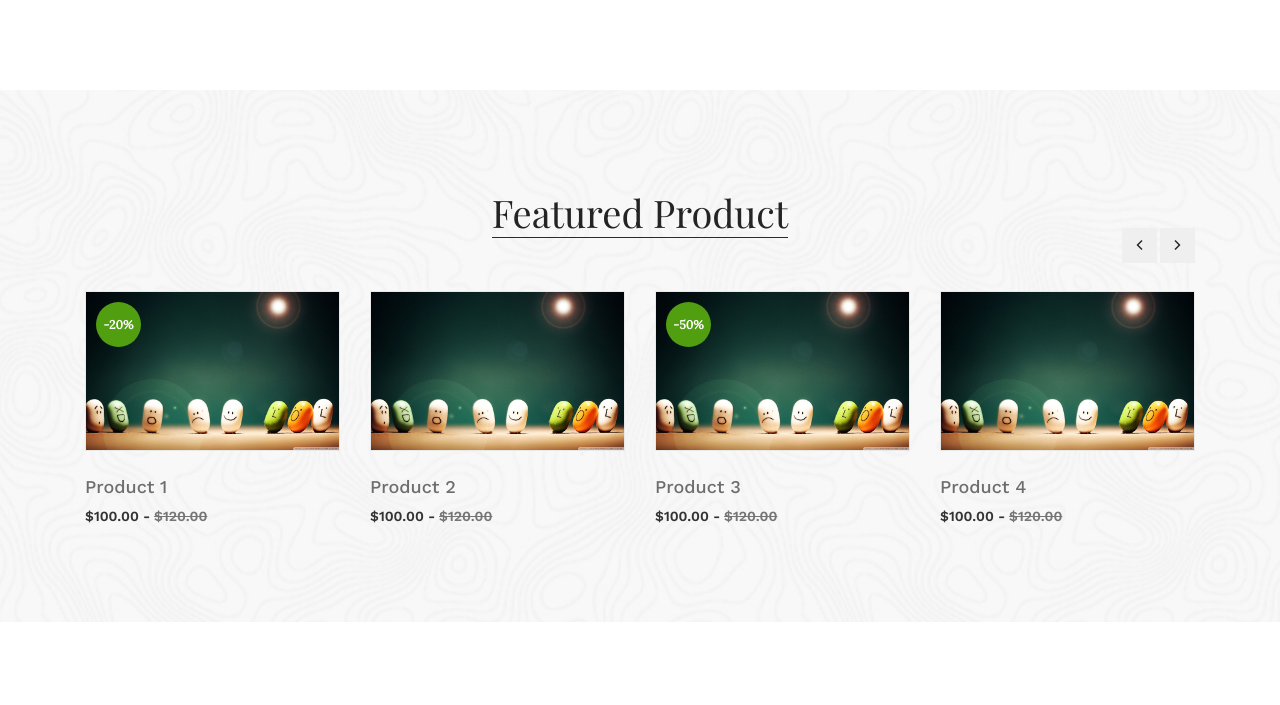
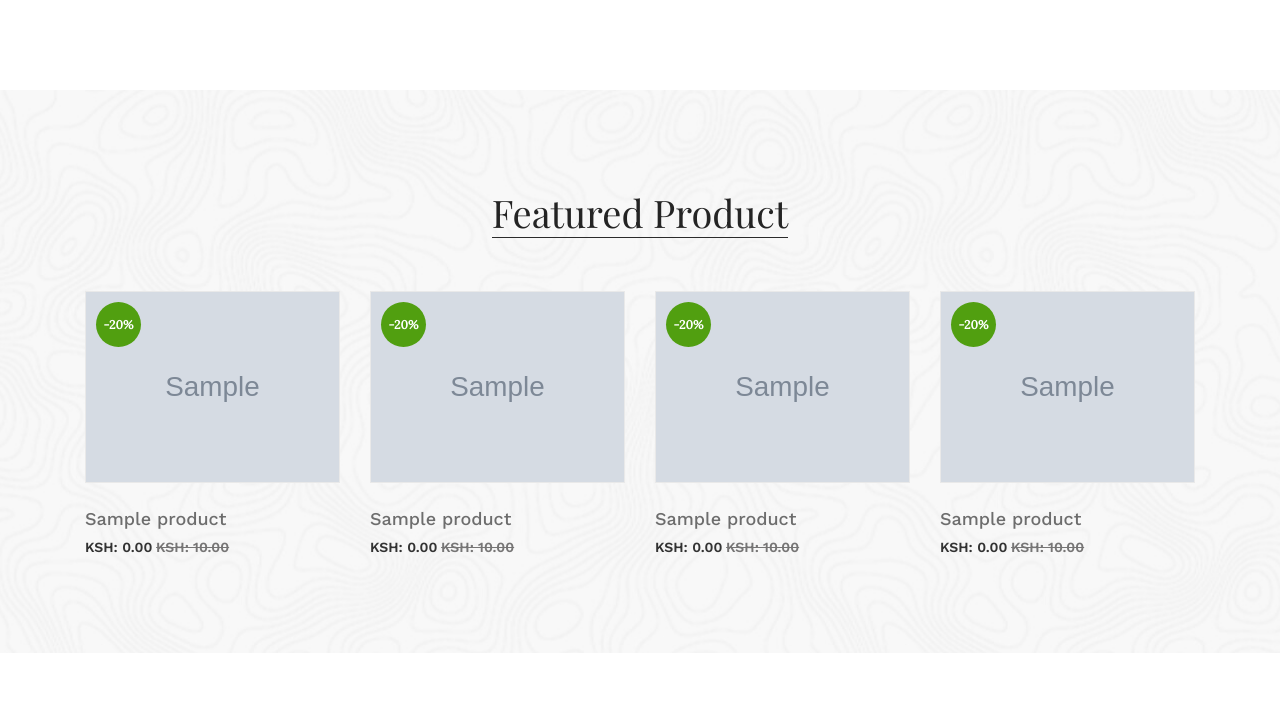
Before and after one commit to autosaver/PharmaParlor, a Django app: page / in a window 1280 px wide. Shown: the part 1578-2283 px from the top of the page. Run offline with Django 3.2, Linux system fonts and the light colour scheme; tables that the repository leaves empty hold one stand-in row (values such as "Sample post"); grey boxes marked "Sample" are stand-in pictures; one stand-in notice (Sample message) is shown; some libraries are stand-ins or nearby versions; some web fonts are replaced.

Commit message:
add db products to home page and add image field

```diff
--- a/pharma/models.py
+++ b/pharma/models.py
@@ -74,8 +74,8 @@ class Product(models.Model):
     price = models.DecimalField(max_digits=8, decimal_places=2, blank=True)
     discountedprice = models.IntegerField(blank=True, null=True)
     stock = models.IntegerField(blank=True)
-    image = models.ImageField(upload_to='products/',
-                              blank=True, default=' static/img/product/product-4.jpg')
+    image = models.ImageField(upload_to='product/',
+                              blank=True)
 
     def __str__(self):
         return self.name
@@ -84,9 +84,12 @@ class Product(models.Model):
     def search_product(cls, name):
         return cls.objects.filter(name__icontains=name).all()
 
-    # @classmethod
-    # def get_by_id(cls, pk, **kwargs):
-    #     return cls.objects.get(pk=pk)
+    @property
+    def image_url(self):
+        if self.image and hasattr(self.image, 'url'):
+            return self.image.url
+        else:
+            return "/media/1503549.jpg"
 
 
 class Order(models.Model):
@@ -110,6 +113,9 @@ class Order(models.Model):
         orderitems = self.orderitem_set.all()
         total = sum([item.quantity for item in orderitems])
         return total
+
+    def delete_order(self):
+        self.delete()
 
     @property
     def shipping(self):
--- a/pharma/templates/base.html
+++ b/pharma/templates/base.html
@@ -82,7 +82,7 @@
     {% include 'navbar.html' %}
     {% if messages %}
     {% for message in messages %}
-    <div class="alert alert-{{ message.tags }}">
+    <div class="alert alert-{{ message.tags }} text-center">
         {{ message }}
     </div>
     {% endfor %}
--- a/pharma/templates/home.html
+++ b/pharma/templates/home.html
@@ -15,7 +15,7 @@
           <p>Lorem ipsum dolor sit amet, consectetu adipisicing elit sedeiu tempor inci ut labore et dolore magna
             aliqua.</p>
           <a class="btn btn-lg btn-success" href="">Upload Px</a>
-          <a class="btn btn-lg btn-primary" href="">Shop Now</a>
+          <a class="btn btn-lg btn-primary" href="{% url 'shop' %}">Shop Now</a>
         </div>
       </div>
     </div>
@@ -76,17 +76,20 @@
       </div>
     </div>
     <div class="featured-product-active hot-flower owl-carousel product-nav">
+      {% for product in products %}
       <div class="product-wrapper">
+
         <div class="product-img">
-          <a href="product-details.html">
-            <img alt="" src="{% static 'img/1503549.jpg'%}">
-          </a>
+
+
+          <img alt="product image" src="{{product.image_url}}">
+
           <span>-20%</span>
           <div class="product-action">
             <a class="action-wishlist" href="#" title="Wishlist">
               <i class="ion-android-favorite-outline"></i>
             </a>
-            <a class="action-cart" href="#" title="Add To Cart">
+            <a data-product={{product.id}} data-action="add" class="update-cart" title="Add To Cart">
               <i class="ion-ios-shuffle-strong"></i>
             </a>
             <a class="action-compare" href="#" data-target="#exampleModal" data-toggle="modal" title="Quick View">
@@ -98,157 +101,24 @@
           <div class="product-hover-style">
             <div class="product-title">
               <h4>
-                <a href="product-details.html">Product 1</a>
+                <a href="#">{{product.name}}</a>
               </h4>
             </div>
             <div class="cart-hover">
-              <h4><a href="product-details.html">+ Add to cart</a></h4>
+              <button data-product={{product.id}} data-action="add" class="btn btn-outline-info add-btn update-cart">Add
+                to
+                cart</button>
             </div>
           </div>
           <div class="product-price-wrapper">
-            <span>$100.00 -</span>
-            <span class="product-price-old">$120.00 </span>
+            <span>KSH: {{product.discountedprice|floatformat:2}}</span>
+            <span class="product-price-old">KSH: {{product.price|floatformat:2}} </span>
           </div>
         </div>
+
       </div>
-      <div class="product-wrapper">
-        <div class="product-img">
-          <a href="product-details.html">
-            <img alt="" src="{% static 'img/1503549.jpg'%}">
-          </a>
-          <div class="product-action">
-            <a class="action-wishlist" href="#" title="Wishlist">
-              <i class="ion-android-favorite-outline"></i>
-            </a>
-            <a class="action-cart" href="#" title="Add To Cart">
-              <i class="ion-ios-shuffle-strong"></i>
-            </a>
-            <a class="action-compare" href="#" data-target="#exampleModal" data-toggle="modal" title="Quick View">
-              <i class="ion-ios-search-strong"></i>
-            </a>
-          </div>
-        </div>
-        <div class="product-content text-left">
-          <div class="product-hover-style">
-            <div class="product-title">
-              <h4>
-                <a href="product-details.html">Product 2</a>
-              </h4>
-            </div>
-            <div class="cart-hover">
-              <h4><a href="product-details.html">+ Add to cart</a></h4>
-            </div>
-          </div>
-          <div class="product-price-wrapper">
-            <span>$100.00 -</span>
-            <span class="product-price-old">$120.00 </span>
-          </div>
-        </div>
-      </div>
-      <div class="product-wrapper">
-        <div class="product-img">
-          <a href="product-details.html">
-            <img alt="" src="{% static 'img/1503549.jpg'%}">
-          </a>
-          <span>-50%</span>
-          <div class="product-action">
-            <a class="action-wishlist" href="#" title="Wishlist">
-              <i class="ion-android-favorite-outline"></i>
-            </a>
-            <a class="action-cart" href="#" title="Add To Cart">
-              <i class="ion-ios-shuffle-strong"></i>
-            </a>
-            <a class="action-compare" href="#" data-target="#exampleModal" data-toggle="modal" title="Quick View">
-              <i class="ion-ios-search-strong"></i>
-            </a>
-          </div>
-        </div>
-        <div class="product-content text-left">
-          <div class="product-hover-style">
-            <div class="product-title">
-              <h4>
-                <a href="product-details.html">Product 3</a>
-              </h4>
-            </div>
-            <div class="cart-hover">
-              <h4><a href="product-details.html">+ Add to cart</a></h4>
-            </div>
-          </div>
-          <div class="product-price-wrapper">
-            <span>$100.00 -</span>
-            <span class="product-price-old">$120.00 </span>
-          </div>
-        </div>
-      </div>
-      <div class="product-wrapper">
-        <div class="product-img">
-          <a href="product-details.html">
-            <img alt="" src="{% static 'img/1503549.jpg'%}">
-          </a>
-          <div class="product-action">
-            <a class="action-wishlist" href="#" title="Wishlist">
-              <i class="ion-android-favorite-outline"></i>
-            </a>
-            <a class="action-cart" href="#" title="Add To Cart">
-              <i class="ion-ios-shuffle-strong"></i>
-            </a>
-            <a class="action-compare" href="#" data-target="#exampleModal" data-toggle="modal" title="Quick View">
-              <i class="ion-ios-search-strong"></i>
-            </a>
-          </div>
-        </div>
-        <div class="product-content text-left">
-          <div class="product-hover-style">
-            <div class="product-title">
-              <h4>
-                <a href="product-details.html">Product 4</a>
-              </h4>
-            </div>
-            <div class="cart-hover">
-              <h4><a href="product-details.html">+ Add to cart</a></h4>
-            </div>
-          </div>
-          <div class="product-price-wrapper">
-            <span>$100.00 -</span>
-            <span class="product-price-old">$120.00 </span>
-          </div>
-        </div>
-      </div>
-      <div class="product-wrapper">
-        <div class="product-img">
-          <a href="product-details.html">
-            <img alt="" src="{% static 'img/1503549.jpg'%}">
-          </a>
-          <span>-30%</span>
-          <div class="product-action">
-            <a class="action-wishlist" href="#" title="Wishlist">
-              <i class="ion-android-favorite-outline"></i>
-            </a>
-            <a class="action-cart" href="#" title="Add To Cart">
-              <i class="ion-ios-shuffle-strong"></i>
-            </a>
-            <a class="action-compare" href="#" data-target="#exampleModal" data-toggle="modal" title="Quick View">
-              <i class="ion-ios-search-strong"></i>
-            </a>
-          </div>
-        </div>
-        <div class="product-content text-left">
-          <div class="product-hover-style">
-            <div class="product-title">
-              <h4>
-                <a href="product-details.html">Product 5</a>
-              </h4>
-            </div>
-            <div class="cart-hover">
-              <h4><a href="product-details.html">+ Add to cart</a></h4>
-            </div>
-          </div>
-          <div class="product-price-wrapper">
-            <span>$100.00 -</span>
-            <span class="product-price-old">$120.00 </span>
-          </div>
-        </div>
-      </div>
+
+      {% endfor %}
     </div>
   </div>
 </div>
--- a/pharma/templates/navbar.html
+++ b/pharma/templates/navbar.html
@@ -23,7 +23,7 @@
 
                                 {% if user.is_authenticated%}
                                 <!-- Nav Item - User Information -->
-                                <span class="mr-2 d-none d-lg-inline text-gray-900 small">{{request.user}}</span>
+                                <span class="mr-2 d-none d-lg-inline text-gray-900 larger">{{request.user}}</span>
 
                                 <!-- Dropdown - User Information -->
 
--- a/pharma/urls.py
+++ b/pharma/urls.py
@@ -14,6 +14,7 @@ urlpatterns = [
     path('checkout/', views.checkout, name='checkout'),
     path('update_item/', views.updateItem, name='update_item'),
     path('process_order/', views.processOrder, name='process_order'),
+
     path('contact', views.contact, name='contact'),
     path('product/', views.product, name='product'),
     path('my_account/', views.my_account, name='my_account'),
--- a/pharma/views.py
+++ b/pharma/views.py
@@ -1,7 +1,7 @@
 # from django.views.decorators.csrf import csrf_exempt
 from django.contrib.auth.decorators import login_required
 from django.shortcuts import render, redirect, get_object_or_404
-from django.contrib.auth import authenticate
+from django.contrib.auth import authenticate, login, logout
 from django.contrib.auth.models import User
 from django.contrib.auth.forms import UserCreationForm
 from django.contrib import messages
--- a/pharmaparlor/settings.py
+++ b/pharmaparlor/settings.py
@@ -98,6 +98,7 @@ TEMPLATES = [
                 'django.template.context_processors.request',
                 'django.contrib.auth.context_processors.auth',
                 'django.contrib.messages.context_processors.messages',
+                'django.template.context_processors.media',
             ],
         },
     },
@@ -163,7 +164,7 @@ STATICFILES_DIRS = (
     os.path.join(BASE_DIR, 'static'),
 )
 MEDIA_URL = '/media/'
-MEDIA_ROOT = os.path.join(BASE_DIR, 'static/img')
+MEDIA_ROOT = os.path.join(BASE_DIR, 'media')
 
 LOGIN_URL = 'login'
 
```
Also changed, not shown: pharma/templates/cart.html (+4 -4 lines), pharma/templates/shop.html (+4 -10 lines), media/1503549.jpg (added), pharma/migrations/0008_auto_20200726_2206.py (added), pharma/migrations/0009_auto_20200726_2218.py (added), pharma/migrations/0010_auto_20200726_2308.py (added), pharma/migrations/0011_auto_20200726_2322.py (added), pharma/migrations/0012_auto_20200726_2328.py (added), pharma/migrations/0013_auto_20200726_2329.py (added), pharma/migrations/0014_auto_20200726_2329.py (added), pharma/migrations/0015_auto_20200726_2356.py (added).
